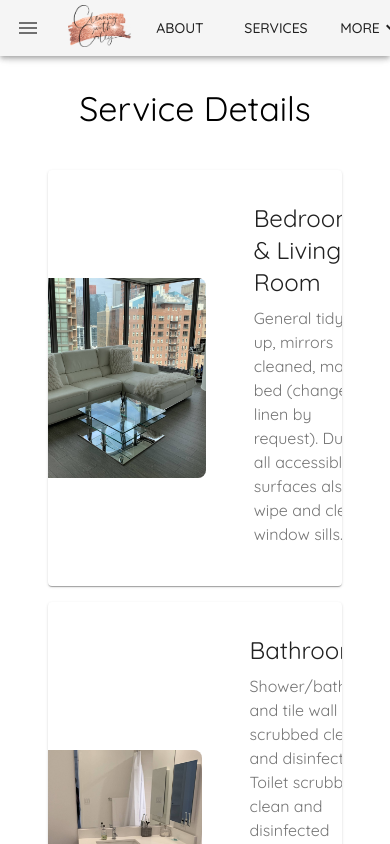
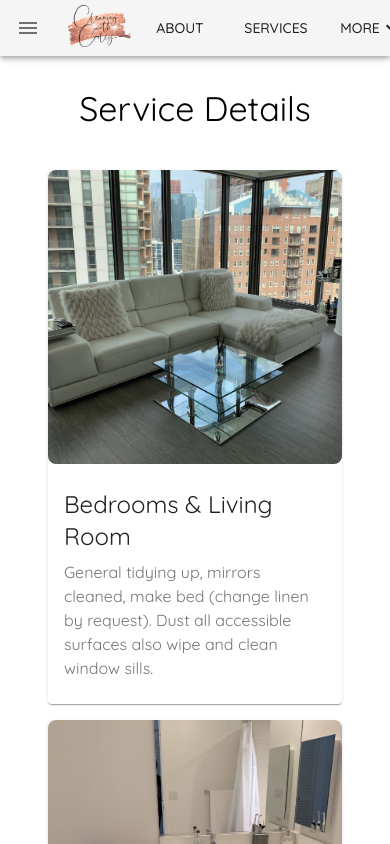
Before and after one commit to tyhe12/cooley-next, a Next.js app: page /included in a window 390 px wide. Shown: the top 844 px of the page. Built offline with nearby package versions, Linux system fonts and the light colour scheme.

Commit message:
update responsive

```diff
--- a/pages/included.tsx
+++ b/pages/included.tsx
@@ -43,17 +43,11 @@ const useStyles = makeStyles((theme: Theme) =>
     imageContainer: {
       minHeight: 200,
       minWidth: 200,
-      maxWidth: '30%',
       display: 'flex',
       alignItems: 'center',
     },
     cardDetails: {
       width: '100%',
-      marginTop: theme.spacing(2),
-      marginBottom: theme.spacing(2),
-    },
-    cardContent: {
-      marginLeft: theme.spacing(4),
     },
     cardImage: {
       objectFit: 'cover',
@@ -109,6 +103,8 @@ const Included: React.FunctionComponent = () => {
     return (
       <Grid key={key} className={styles.row} item xs={12}>
         <Card className={styles.cardRoot}>
+          <Grid container spacing={1}>
+            <Grid item xs={12} sm={4}>
               <div className={styles.imageContainer}>
                 <Image
                   layout="intrinsic"
@@ -118,8 +114,10 @@ const Included: React.FunctionComponent = () => {
                   alt={imgTitle}
                 />
               </div>
+            </Grid>
+            <Grid item xs={12} sm={8}>
               <div className={styles.cardDetails}>
-            <CardContent className={styles.cardContent}>
+                <CardContent>
                   <Typography
                     className={styles.cardTitle}
                     component="h5"
@@ -130,6 +128,8 @@ const Included: React.FunctionComponent = () => {
                   <Typography color="textSecondary">{description}</Typography>
                 </CardContent>
               </div>
+            </Grid>
+          </Grid>
         </Card>
       </Grid>
     )
```
Lines whose indentation alone changed are shown as unchanged.
